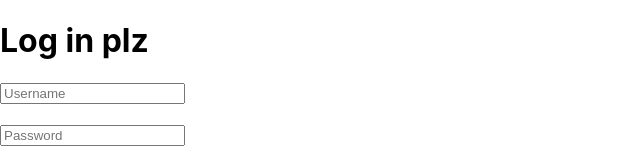
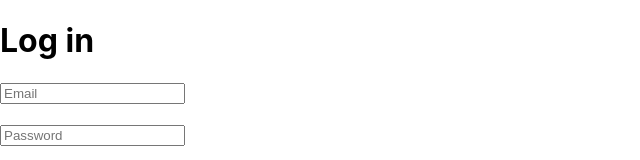
Before and after one commit to davidcarevic/KnowledgeFront, a React (Create React App) app: page / in a window 1280 px wide. Shown: the top 160 px of the page, without its empty margins (0-640 px from the left). Built offline with nearby package versions, Linux system fonts and the light colour scheme.

Commit message:
First commit

```diff
--- a/src/containers/Home/index.js
+++ b/src/containers/Home/index.js
@@ -4,7 +4,7 @@ import React, { Component } from 'react';
 
 class Home extends Component {
     state = {
-      username: '',
+      email: '',
       password: '',
     }
 
@@ -14,9 +14,9 @@ class Home extends Component {
 
     handleFormSubmit = (e) => {
       e.preventDefault();
-      const { username, password } = this.state;
+      const { email, password } = this.state;
       const {history } = this.props
-    //   getToken(username, password)
+    //   getToken(email, password)
     //     .then(res => {
     //         window.localStorage.setItem('accessToken', res.data.access);
     //         window.localStorage.setItem('refreshToken', res.data.refresh);
@@ -27,7 +27,7 @@ class Home extends Component {
     }
 
     render() {
-      const { username, password } = this.state;
+      const { email, password } = this.state;
       if(window.localStorage.getItem('accessToken') && window.localStorage.getItem('accessToken')!=='' ){
         return (
           <div>
@@ -38,8 +38,8 @@ class Home extends Component {
       return (
         <div>
           <form onSubmit={this.handleFormSubmit}>
-            <h1> Log in plz </h1>
-            <input id="username" placeholder="Username "type="text" value={username} onChange={this.handleInputChange} />
+            <h1> Log in </h1>
+            <input id="email" placeholder="Email" type="email" value={email} onChange={this.handleInputChange} />
             <br/>
             <br/>
             <input id="password" placeholder="Password" type="password" value={password} onChange={this.handleInputChange} />
```
Also changed, not shown: src/axios/index.js (added, +16 -0 lines), src/services/index.js (added).
